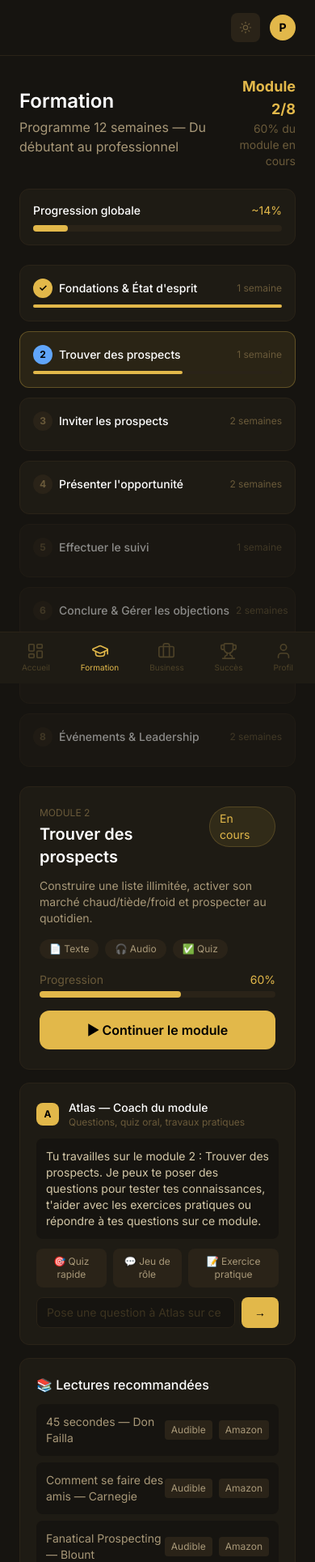
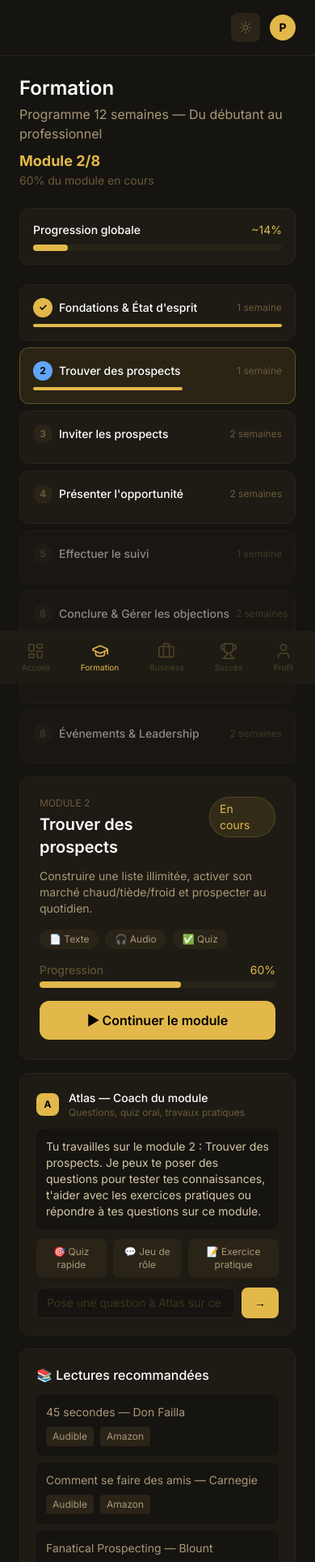
Before and after one commit to Biz4me/upline-dashboard, a Next.js app: page /formation in a window 390 px wide. Shown: the top 1929 px of the page at 81% size. Built offline with nearby package versions, Linux system fonts and the light colour scheme.

Commit message:
fix: responsive mobile business pipeline + achievements defis + formation header + livres

```diff
--- a/src/app/(dashboard)/achievements/page.tsx
+++ b/src/app/(dashboard)/achievements/page.tsx
@@ -231,23 +231,23 @@ export default function Achievements() {
         </div>
         <div className="space-y-3">
           {defis.map(d => (
-            <div key={d.id} className="flex items-center gap-3 p-3 bg-[#161410] rounded-lg">
+            <div key={d.id} className="flex flex-col md:flex-row md:items-center gap-2 p-3 bg-[#161410] rounded-lg">
+              <div className="flex items-center gap-2">
                 <span
                   className="text-xs px-2 py-1 rounded-full font-semibold flex-shrink-0"
                   style={{ color: typeConfig[d.type].color, background: typeConfig[d.type].bg }}
                 >
                   {d.type}
                 </span>
+                <span className="text-xs flex-shrink-0" style={{ color: statutDefiConfig[d.statut].color }}>
+                  {statutDefiConfig[d.statut].label}
+                </span>
+              </div>
               <div className="flex-1 min-w-0">
                 <div className="text-white text-sm">{d.texte}</div>
                 <div className="text-[#6A5A3A] text-xs">{d.detail}</div>
               </div>
-              <div className="flex items-center gap-2 flex-shrink-0">
-                <span className="text-xs text-[#E2B84A]">+{d.xp} XP</span>
-                <span className="text-xs" style={{ color: statutDefiConfig[d.statut].color }}>
-                  {statutDefiConfig[d.statut].label}
-                </span>
-              </div>
+              <span className="text-xs text-[#E2B84A] flex-shrink-0">+{d.xp} XP</span>
             </div>
           ))}
         </div>
--- a/src/app/(dashboard)/business/page.tsx
+++ b/src/app/(dashboard)/business/page.tsx
@@ -49,7 +49,7 @@ const statutConfig = {
 }
 
 export default function Business() {
-  const [vue, setVue] = useState<'pipeline' | 'liste'>('pipeline')
+  const [vue, setVue] = useState<'pipeline' | 'liste'>('liste')
   const [prospectActif, setProspectActif] = useState<Prospect | null>(null)
   const [recherche, setRecherche] = useState('')
 
@@ -95,7 +95,7 @@ export default function Business() {
         <div className="flex bg-[#1E1B14] border border-[#2A2318] rounded-xl p-1 gap-1">
           <button
             onClick={() => setVue('pipeline')}
-            className={`px-4 py-2 rounded-lg text-sm font-medium transition-colors ${vue === 'pipeline' ? 'bg-[#E2B84A] text-black' : 'text-[#6A5A3A] hover:text-white'}`}
+            className={`hidden md:block px-4 py-2 rounded-lg text-sm font-medium transition-colors ${vue === 'pipeline' ? 'bg-[#E2B84A] text-black' : 'text-[#6A5A3A] hover:text-white'}`}
           >
             Pipeline
           </button>
@@ -117,7 +117,7 @@ export default function Business() {
 
       {/* Vue Pipeline */}
       {vue === 'pipeline' && (
-        <div className="grid grid-cols-5 gap-3">
+        <div className="hidden md:grid grid-cols-5 gap-3">
           {colonnes.map(statut => (
             <div key={statut} className="bg-[#1E1B14] border border-[#2A2318] rounded-xl p-3">
               <div className="text-xs font-medium mb-3 flex items-center justify-between">
@@ -163,7 +163,7 @@ export default function Business() {
 
       {/* Vue Liste */}
       {vue === 'liste' && (
-        <div className="bg-[#1E1B14] border border-[#2A2318] rounded-xl overflow-hidden">
+        <div className="bg-[#1E1B14] border border-[#2A2318] rounded-xl overflow-hidden w-full">
           <div className="space-y-0">
             {prospectsFiltres.map((p, i) => (
               <div
@@ -211,8 +211,8 @@ export default function Business() {
 
       {/* Modal prospect */}
       {prospectActif && (
-        <div className="fixed inset-0 bg-black/70 flex items-center justify-center z-50 p-4" onClick={() => setProspectActif(null)}>
-          <div className="bg-[#1E1B14] border border-[#2A2318] rounded-2xl p-6 w-full max-w-md" onClick={e => e.stopPropagation()}>
+        <div className="fixed inset-0 bg-black/70 flex items-end md:items-center justify-center z-50 p-0 md:p-4" onClick={() => setProspectActif(null)}>
+          <div className="bg-[#1E1B14] border border-[#2A2318] rounded-t-2xl md:rounded-2xl p-6 w-full md:max-w-md" onClick={e => e.stopPropagation()}>
             <div className="flex items-center justify-between mb-4">
               <div className="flex items-center gap-3">
                 <div className="w-10 h-10 rounded-full bg-[#E2B84A] flex items-center justify-center text-black font-bold">
--- a/src/app/(dashboard)/formation/page.tsx
+++ b/src/app/(dashboard)/formation/page.tsx
@@ -116,12 +116,12 @@ export default function Formation() {
   return (
     <div className="space-y-6">
       {/* Header */}
-      <div className="flex items-center justify-between">
+      <div className="flex flex-col sm:flex-row sm:items-center sm:justify-between gap-2">
         <div>
           <h1 className="text-2xl font-semibold text-white">Formation</h1>
           <p className="text-[#A89878] mt-1">Programme 12 semaines — Du débutant au professionnel</p>
         </div>
-        <div className="text-right">
+        <div className="sm:text-right">
           <div className="text-[#E2B84A] font-bold text-lg">Module 2/8</div>
           <div className="text-[#6A5A3A] text-sm">60% du module en cours</div>
         </div>
@@ -138,9 +138,9 @@ export default function Formation() {
         </div>
       </div>
 
-      <div className="grid grid-cols-1 lg:grid-cols-3 gap-6">
+      <div className="grid grid-cols-1 lg:grid-cols-3 gap-4">
         {/* Liste modules */}
-        <div className="lg:col-span-1 space-y-3">
+        <div className="lg:col-span-1 space-y-2">
           {modules.map((module) => {
             const statut = statutConfig[module.statut]
             const actif = moduleActif === module.id
@@ -269,9 +269,9 @@ export default function Formation() {
                 <h3 className="text-white font-medium mb-3">📚 Lectures recommandées</h3>
                 <div className="space-y-2">
                   {moduleSelectionne.livres.map((livre, i) => (
-                    <div key={i} className="flex items-center justify-between p-3 bg-[#161410] rounded-lg">
+                    <div key={i} className="flex flex-col sm:flex-row sm:items-center sm:justify-between gap-2 p-3 bg-[#161410] rounded-lg">
                       <span className="text-[#A89878] text-sm">{livre}</span>
-                      <div className="flex gap-2">
+                      <div className="flex gap-2 flex-shrink-0">
                         <a href="#" className="text-xs bg-[#2A2318] hover:bg-[#E2B84A] hover:text-black text-[#A89878] px-2 py-1 rounded transition-colors">
                           Audible
                         </a>
--- a/src/app/(dashboard)/page.tsx
+++ b/src/app/(dashboard)/page.tsx
@@ -9,7 +9,7 @@ export default function Accueil() {
       </div>
 
       {/* StatsCards */}
-      <div className="grid grid-cols-2 md:grid-cols-4 gap-4">
+      <div className="grid grid-cols-2 gap-3">
         <div className="bg-[#1E1B14] border border-[#2A2318] rounded-xl p-4">
           <div className="text-2xl font-bold text-[#E2B84A]">12</div>
           <div className="text-sm text-[#6A5A3A] mt-1">Sessions</div>
```
Lines whose indentation alone changed are shown as unchanged.
